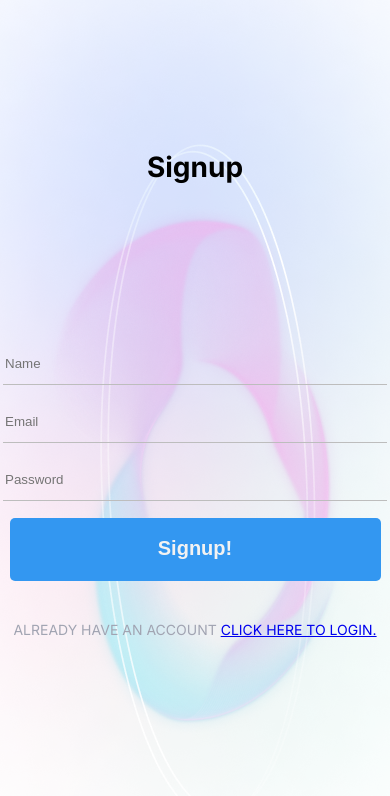
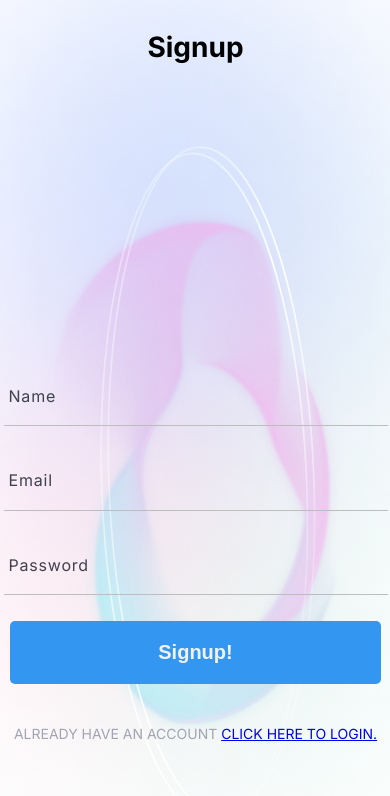
Before and after one commit to giuliagalizoni/Project_3_FrontEnd, a React (Create React App) app: page /signup in a window 390 px wide. Shown: the top 796 px of the page. Built offline with nearby package versions, Linux system fonts and the light colour scheme.

Commit message:
css ajusts signup and login/container height/real time validation/

```diff
--- a/src/assets/styles/index.css
+++ b/src/assets/styles/index.css
@@ -84,7 +84,7 @@ body {
 
 .container {
   font-family: "Inter", sans-serif;
-  height: 776px;
+  height: 90vh;
   width: 428px;
   padding: 0;
 
@@ -96,7 +96,7 @@ body {
 
 .side {
   width: 400px;
-  height: 100%;
+  height: 90vh;
   border-left: 1px solid #bdbdbd;
   padding: 10px 20px;
 
@@ -116,7 +116,7 @@ body {
 
   .container {
     width: 768px;
-    height: 876px;
+    /* height: 876px; */
   }
 }
 
@@ -129,7 +129,7 @@ body {
   }
 
   .container {
-    height: 716px;
+    /* height: 716px; */
     width: 768px;
     padding-left: 80px;
   }
@@ -172,7 +172,7 @@ body {
   }
 
   .container {
-    height: 716px;
+    /* height: 716px; */
     padding: 0;
   }
 
--- a/src/pages/EditTask.js
+++ b/src/pages/EditTask.js
@@ -242,7 +242,7 @@ function EditTask() {
           value={state.comments}
         />
         <button className="btn-lg" type="submit">
-          Create Task
+          Edit Task
         </button>
       </form>
     </div>
--- a/src/pages/auth/Login.js
+++ b/src/pages/auth/Login.js
@@ -48,7 +48,6 @@ function Login(props) {
     }
   }
 
-  // tentando fazer validação em tempo real
   function validateEmail() {
     if (!state.email.match(/[^@ \t\r\n]+@[^@ \t\r\n]+\.[^@ \t\r\n]+/gm)) {
       setErrors({ ...errors, email: "Please type a valid email adress" });
@@ -94,7 +93,7 @@ function Login(props) {
         </p>
       </div>
 
-      <div className="container">
+      <div className="side">
         <div className="logo">
           <img src={logo} alt="logo" />
         </div>
@@ -115,9 +114,7 @@ function Login(props) {
             <label className="auth-label" htmlFor="signupFormEmail">
               Email{" "}
             </label>
-            {errors.email && (
-              <small style={{ color: "red" }}>{errors.email}</small>
-            )}
+            {errors.email && <small className="errors">{errors.email}</small>}
           </div>
 
           <div className="input-auth-group">
@@ -137,7 +134,7 @@ function Login(props) {
               Password
             </label>
             {errors.password && (
-              <small style={{ color: "red" }}>{errors.password}</small>
+              <small className="errors">{errors.password}</small>
             )}
           </div>
 
--- a/src/pages/auth/Signup.js
+++ b/src/pages/auth/Signup.js
@@ -40,6 +40,40 @@ function Signup(props) {
     }
   }
 
+  function validateEmail() {
+    if (!state.email.match(/[^@ \t\r\n]+@[^@ \t\r\n]+\.[^@ \t\r\n]+/gm)) {
+      setErrors({ ...errors, email: "Please type a valid email adress" });
+    } else {
+      setErrors({ ...errors, email: null });
+    }
+  }
+
+  function validatePassword() {
+    if (
+      !state.password.match(
+        /^(?=.*?[A-Z])(?=.*?[a-z])(?=.*?[0-9])(?=.*?[#?!@$ %^&*-]).{8,}$/gm
+      )
+    ) {
+      setErrors({
+        ...errors,
+        password:
+          "Your password must have at least 8 characters including one number and one special character",
+      });
+    } else {
+      setErrors({ ...errors, password: null });
+    }
+  }
+
+  function handleBlur(event) {
+    if (event.target.name === "email") {
+      validateEmail();
+    }
+
+    if (event.target.name === "password") {
+      validatePassword();
+    }
+  }
+
   return (
     <div className="web-container">
       <div className="carousel">
@@ -51,49 +85,65 @@ function Signup(props) {
         </p>
       </div>
 
-      <div className="container">
+      <div className="side">
         <h1>Signup</h1>
         <form className="form" onSubmit={handleSubmit}>
-          <div>
-            {/* <label htmlFor="signupFormName">Name</label> */}
+          <div className="input-auth-group">
             <input
               className="input-auth"
-              placeholder="Name"
+              // placeholder="Name"
               type="text"
               name="name"
               id="signupFormName"
               value={state.name}
               error={errors.name}
               onChange={handleChange}
+              onBlur={handleBlur}
+              required
             />
+            <label className="auth-label" htmlFor="signupFormName">
+              Name
+            </label>
           </div>
 
-          <div>
-            {/* <label htmlFor="signupFormEmail">E-mail Address</label> */}
+          <div className="input-auth-group">
             <input
               className="input-auth"
-              placeholder="Email"
+              // placeholder="Email"
               type="email"
               name="email"
               id="signupFormEmail"
               value={state.email}
               error={errors.email}
               onChange={handleChange}
+              onBlur={handleBlur}
+              required
             />
+            <label className="auth-label" htmlFor="signupFormEmail">
+              Email
+            </label>
+            {errors.email && <small className="errors">{errors.email}</small>}
           </div>
 
-          <div>
-            {/* <label htmlFor="signupFormPassword">Password</label> */}
+          <div className="input-auth-group">
             <input
               className="input-auth"
-              placeholder="Password"
+              // placeholder="Password"
               type="password"
               name="password"
               id="signupFormPassword"
               value={state.password}
               error={errors.password}
               onChange={handleChange}
+              onBlur={handleBlur}
+              required
             />
+            <label className="auth-label" htmlFor="signupFormPassword">
+              Password
+            </label>
+            {errors.password && (
+              <small className="errors">{errors.password}</small>
+            )}
           </div>
 
           <div className="btn-container">
--- a/src/pages/auth/auth.css
+++ b/src/pages/auth/auth.css
@@ -16,7 +16,8 @@ h1 {
 }
 
 .form {
-  height: 40%;
+  height: 400px;
+  margin-bottom: 20px;
   display: flex;
   flex-direction: column;
   justify-content: space-around;
@@ -66,7 +67,20 @@ input:valid + .auth-label {
   background: none;
 }
 
+.errors {
+  margin: 10px 0 0 5px;
+  max-width: 380px;
+
+  font-weight: 400;
+  font-size: 12px;
+  line-height: 108.1%;
+  letter-spacing: 0.05em;
+
+  color: red;
+}
+
 .btn-container {
+  margin-top: 10px;
   height: 120px;
   display: flex;
   flex-direction: column;
--- a/src/pages/home.css
+++ b/src/pages/home.css
@@ -60,7 +60,7 @@ h2 {
 
   background-color: #d7e0ff;
   border-radius: 2px;
-  width: 92%;
+  width: 90%;
   margin: 15px 15px 0 0;
   padding: 10px;
 }
```
